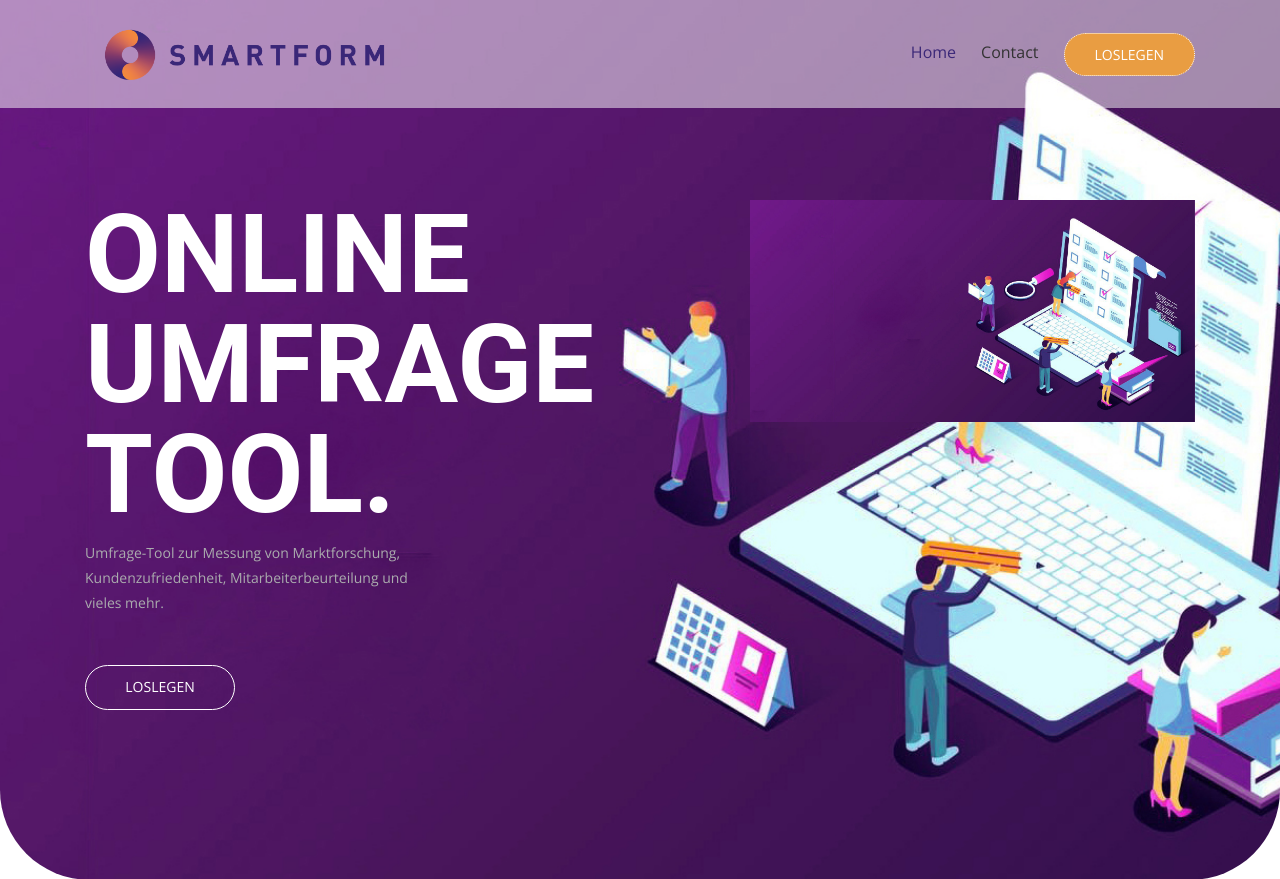
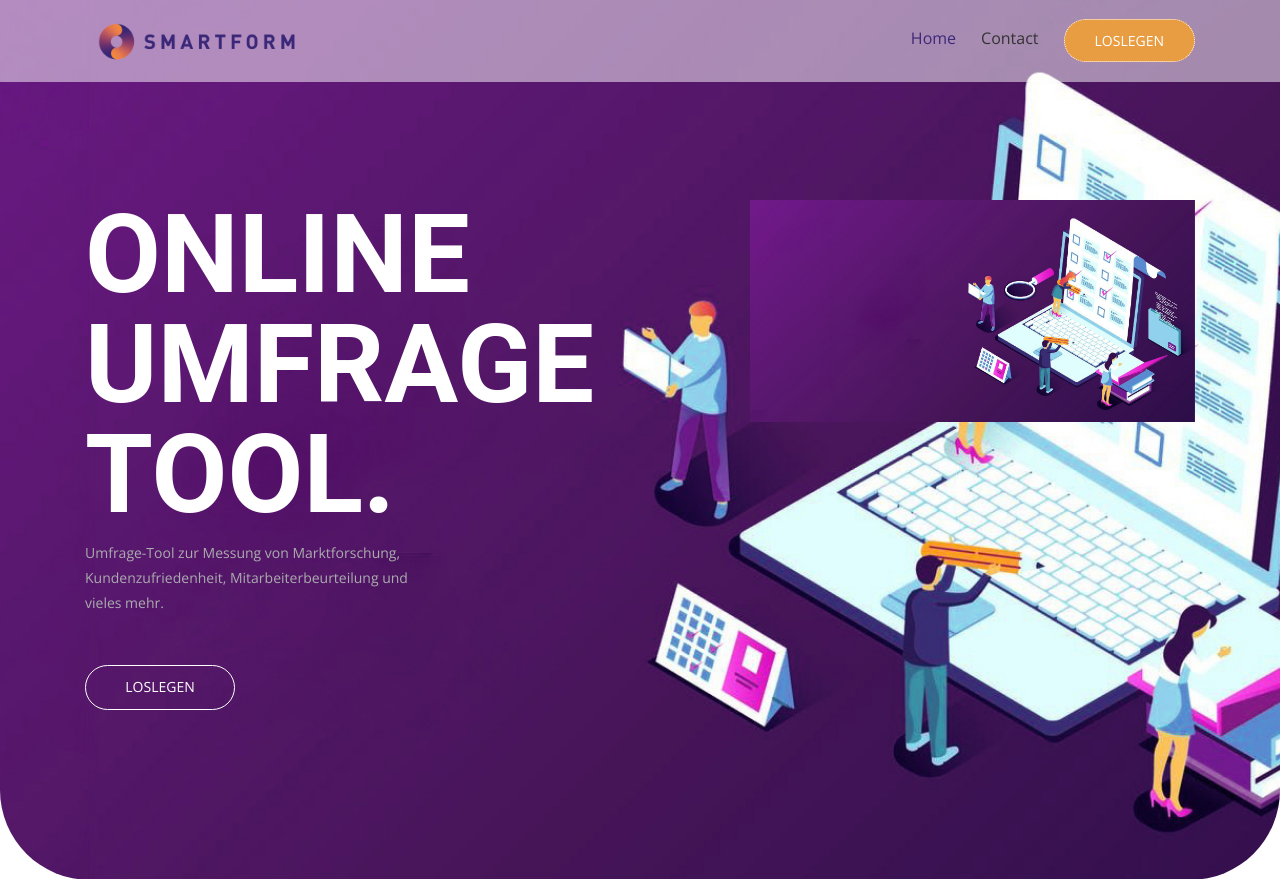
Before and after one commit to pxcemaker/SmartForms, a PHP site: page / in a window 1280 px wide. Shown: the top 879 px of the page. Run offline with PHP 8.4, Linux system fonts and the light colour scheme; some web fonts are replaced.

Commit message:
„logo“

```diff
--- a/fusion-opl/assets/css/main.css
+++ b/fusion-opl/assets/css/main.css
@@ -611,7 +611,7 @@ hr {
 }
 
 .top-nav-collapse .navbar-brand img {
-  width: 40%;
+  width: 28%;
 }
 
 .top-nav-collapse .navbar-nav .nav-link {
@@ -639,7 +639,7 @@ hr {
 }
 
 .navbar-brand img {
-  width: 40%;
+  width: 28%;
 }
 
 .top-nav-collapse .navbar-nav li.active a.nav-link {
```
